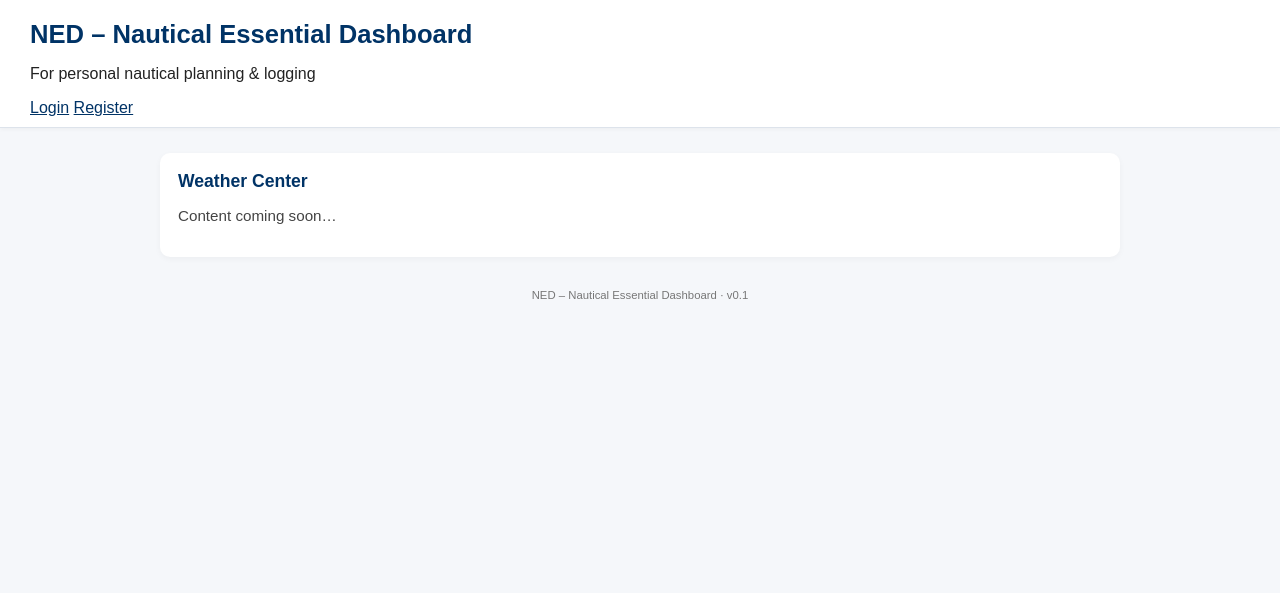
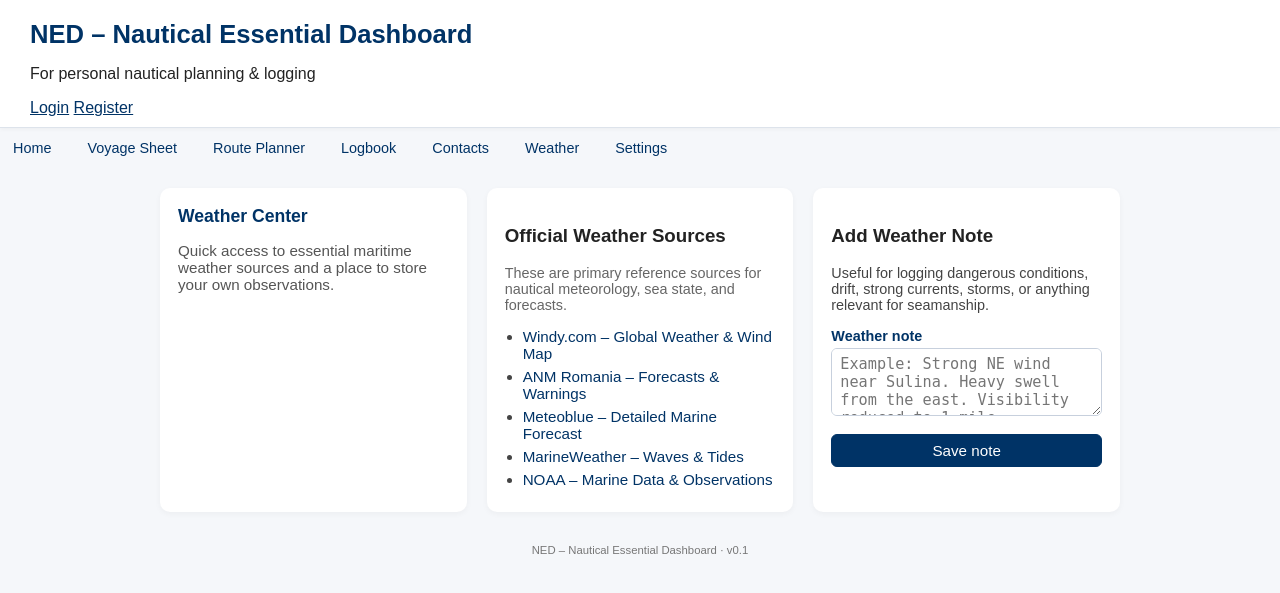
Before and after one commit to NVO01-95/NED-, a Flask app: page /weather in a window 1280 px wide. Shown: the top 593 px of the page. Run offline with Flask 3, Linux system fonts and the light colour scheme.

Commit message:
Weather update

```diff
--- a/app.py
+++ b/app.py
@@ -12,8 +12,6 @@ def inject_current_user():
     return {
         "current_username": session.get("username")
     }
-
-
 
 @app.route("/")
 def index():
@@ -413,9 +411,34 @@ def delete_personal_contact(index):
     return redirect(url_for("contacts"))
 
 
-@app.route("/weather")
+@app.route("/weather", methods=["GET", "POST"])
 def weather():
-    return render_template("weather.html")
+    data = load_data()
+    notes = data.get("weather_notes", [])
+
+    if request.method == "POST":
+        note = request.form.get("weather_note", "").strip()
+        if note:
+            notes.append(note)
+            data["weather_notes"] = notes
+            save_data(data)
+        return redirect(url_for("weather"))
+
+    return render_template("weather.html", weather_notes=notes)
+
+@app.route("/weather/delete/<int:index>", methods=["POST"])
+def weather_delete(index):
+    data = load_data()
+    notes = data.get("weather_notes", [])
+
+    if 0 <= index < len(notes):
+        notes.pop(index)
+        data["weather_notes"] = notes
+        save_data(data)
+
+    return redirect(url_for("weather"))
+
+
 
 @app.route("/settings")
 def settings():
--- a/static/style.css
+++ b/static/style.css
@@ -335,3 +335,30 @@ a:hover {
     white-space: pre-wrap;
     font-size: 0.95rem;
 }
+
+.weather-links li {
+    margin: 6px 0;
+}
+
+.weather-links a {
+    font-weight: 500;
+    color: #003366;
+    text-decoration: none;
+}
+
+.weather-links a:hover {
+    text-decoration: underline;
+}
+
+.weather-notes-list li {
+    margin-bottom: 8px;
+}
+
+.weather-note-item {
+    background: #f3f7fa;
+    padding: 10px;
+    border-radius: 6px;
+    display: flex;
+    justify-content: space-between;
+    align-items: center;
+}
--- a/templates/base.html
+++ b/templates/base.html
@@ -3,7 +3,7 @@
 <head>
     <meta charset="UTF-8">
     <title>{% block title %}NED{% endblock %}</title>
-    <link rel="stylesheet" href="{{url_for('static', filename='style.css') }}">
+    <link rel="stylesheet" href="{{ url_for('static', filename='style.css') }}">
 </head>
 <body>
     <header class="ned-header">
@@ -25,6 +25,15 @@
         </div>
     </header>
 
+    <nav class="ned-nav">
+        <a href="{{ url_for('index') }}">Home</a>
+        <a href="{{ url_for('voyage_sheet') }}">Voyage Sheet</a>
+        <a href="{{ url_for('route_planner') }}">Route Planner</a>
+        <a href="{{ url_for('logbook') }}">Logbook</a>
+        <a href="{{ url_for('contacts') }}">Contacts</a>
+        <a href="{{ url_for('weather') }}">Weather</a>
+        <a href="{{ url_for('settings') }}">Settings</a>
+    </nav>
 
     <main class="ned-main">
         {% block content %}
--- a/templates/weather.html
+++ b/templates/weather.html
@@ -5,6 +5,56 @@
 {% block content %}
 <section class="ned-card">
     <h2>Weather Center</h2>
-    <p>Content coming soon…</p>
+    <p style="font-size: 0.95rem; color: #555;">
+        Quick access to essential maritime weather sources and a place to store your own observations.
+    </p>
 </section>
+
+<section class="ned-card">
+    <h3>Official Weather Sources</h3>
+    <p style="font-size: 0.9rem; color: #666;">
+        These are primary reference sources for nautical meteorology, sea state, and forecasts.
+    </p>
+
+    <ul class="weather-links">
+        <li><a href="https://www.windy.com" target="_blank">Windy.com – Global Weather & Wind Map</a></li>
+        <li><a href="https://www.meteo.ro" target="_blank">ANM Romania – Forecasts & Warnings</a></li>
+        <li><a href="https://www.meteoblue.com" target="_blank">Meteoblue – Detailed Marine Forecast</a></li>
+        <li><a href="https://www.marineweather.com" target="_blank">MarineWeather – Waves & Tides</a></li>
+        <li><a href="https://www.noaa.gov" target="_blank">NOAA – Marine Data & Observations</a></li>
+    </ul>
+</section>
+
+<section class="ned-card">
+    <h3>Add Weather Note</h3>
+    <p style="font-size: 0.9rem;">Useful for logging dangerous conditions, drift, strong currents, storms, or anything relevant for seamanship.</p>
+
+    <form method="post" action="{{ url_for('weather') }}" class="voyage-form">
+        <div class="form-row">
+            <label for="weather_note">Weather note</label>
+            <textarea id="weather_note" name="weather_note" rows="3" placeholder="Example: Strong NE wind near Sulina. Heavy swell from the east. Visibility reduced to 1 mile."></textarea>
+        </div>
+        <button type="submit" class="btn">Save note</button>
+    </form>
+</section>
+
+{% if weather_notes %}
+<section class="ned-card">
+    <h3>Saved Weather Notes</h3>
+    <p style="font-size: 0.9rem;">These notes may help you understand patterns and navigate safer in the future.</p>
+
+    <ul class="weather-notes-list">
+        {% for note in weather_notes %}
+        <li>
+            <div class="weather-note-item">
+                <span>{{ note }}</span>
+                <form method="post" action="{{ url_for('weather_delete', index=loop.index0) }}" style="display:inline;">
+                    <button class="btn btn-secondary btn-small" type="submit">Delete</button>
+                </form>
+            </div>
+        </li>
+        {% endfor %}
+    </ul>
+</section>
+{% endif %}
 {% endblock %}
```
Also changed, not shown: templates/index.html (+65 -15 lines). Lines whose indentation alone changed are shown as unchanged.
